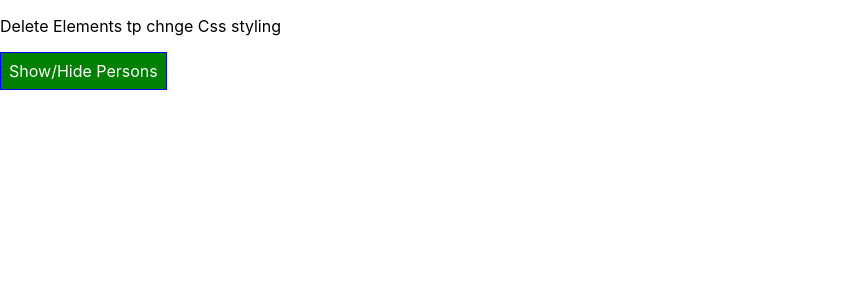
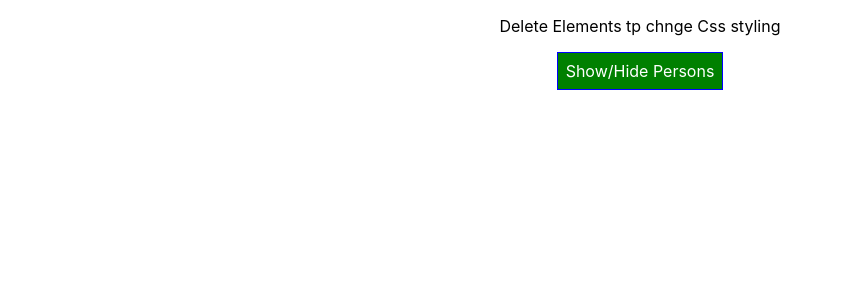
Before and after one commit to Gagandeep39/reactjs-hoc, a React (Create React App) app: page / in a window 1280 px wide. Shown: the top 300 px of the page, without its empty margins (0-843 px from the left). Built offline with nearby package versions, Linux system fonts and the light colour scheme.

Commit message:
Applied the higher order component

```diff
--- a/src/containers/App.js
+++ b/src/containers/App.js
@@ -2,7 +2,9 @@ import React, { Component } from 'react';
 import classes from './App.module.css';
 import Persons from '../components/Persons/Persons';
 import Cockpit from '../components/Cockpit/Cockpit';
-import WithClass from '../hoc/WithClass';
+// import WithClass from '../hoc/WithClass'
+import withClassTwo from '../hoc/withClassTwo';
+import Auxiliary from '../hoc/Auxiliary';
 
 class App extends Component {
   // 1. Compnent Creation Life Cycle Step
@@ -104,8 +106,19 @@ class App extends Component {
       //   {personView}
       // </div>
 
+      // Method 2 - Best
+      // <WithClass classes={classes}>
+      //   {/* 4. Compnent Creation Life Cycle Step - Life Cycle of Child Component */}
+      //   <Cockpit
+      //     persons={this.state.persons}
+      //     buttonState={this.state.buttonState}
+      //     button={this.showHideButtonHandler}
+      //   />
+      //   {personView}
+      // </WithClass>
 
-      <WithClass classes={classes}>
+      // Method 3
+      <Auxiliary>
         {/* 4. Compnent Creation Life Cycle Step - Life Cycle of Child Component */}
         <Cockpit
           persons={this.state.persons}
@@ -113,12 +126,12 @@ class App extends Component {
           button={this.showHideButtonHandler}
         />
         {personView}
-      </WithClass>
+      </Auxiliary>
     );
   }
 }
 
-export default App;
+export default withClassTwo(App, classes.App);
 
 // Life Cycle Flow
 // [App.js] constructor
```
